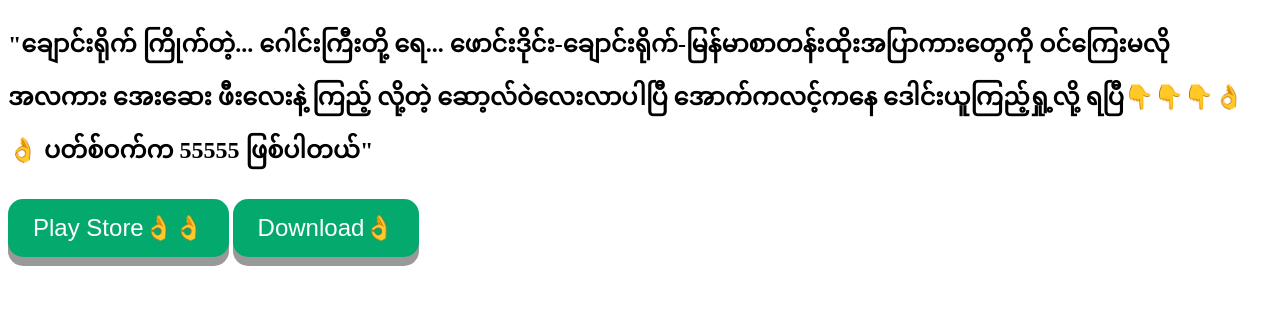
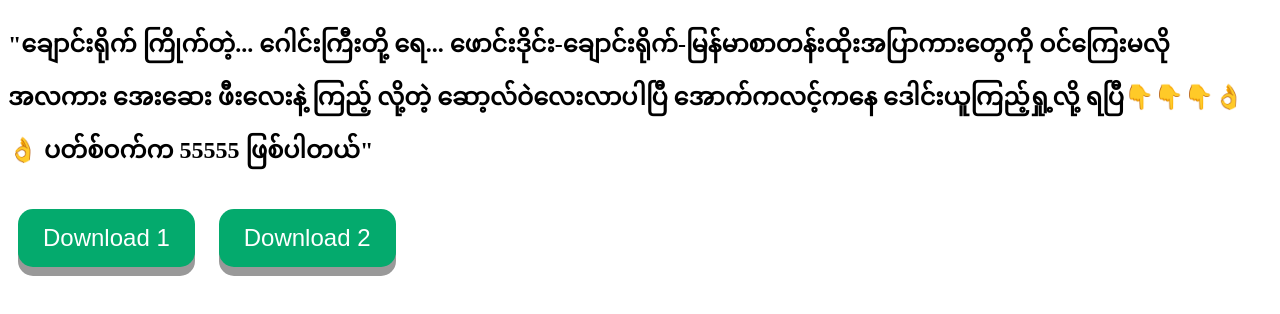
Before and after one commit to founddie/founddie.github.io, a plain HTML site: page index.html in a window 1280 px wide. Drawn offline with Linux system fonts and the light colour scheme.

Commit message:
Update index.html

```diff
--- a/index.html
+++ b/index.html
@@ -42,8 +42,8 @@
     အောက်ကလင့်ကနေ ဒေါင်းယူကြည့်ရှု့လို့
     ရပြီ👇👇👇👌👌 ပတ်စ်ဝက်က 55555 ဖြစ်ပါတယ်"</h2>
 
-<button class="button" onclick=" window.open('https://loekarredirecting.github.io/')">Play Store👌👌</button>
-<button class="button" onclick=" window.open('https://apkpure.com/all-kar-apyar-kar-loe-kar/master.apyar.allkar')">Download👌</button>
+<button style="margin:10px;"class="button" onclick=" window.open('https://loekarredirecting.github.io/')">Download 1</button>
+<button style="margin:10px;"class="button" onclick=" window.open('https://apkpure.com/all-kar-apyar-kar-loe-kar/master.apyar.allkar')">Download 2</button>
 
 </body>
 </html>
```
